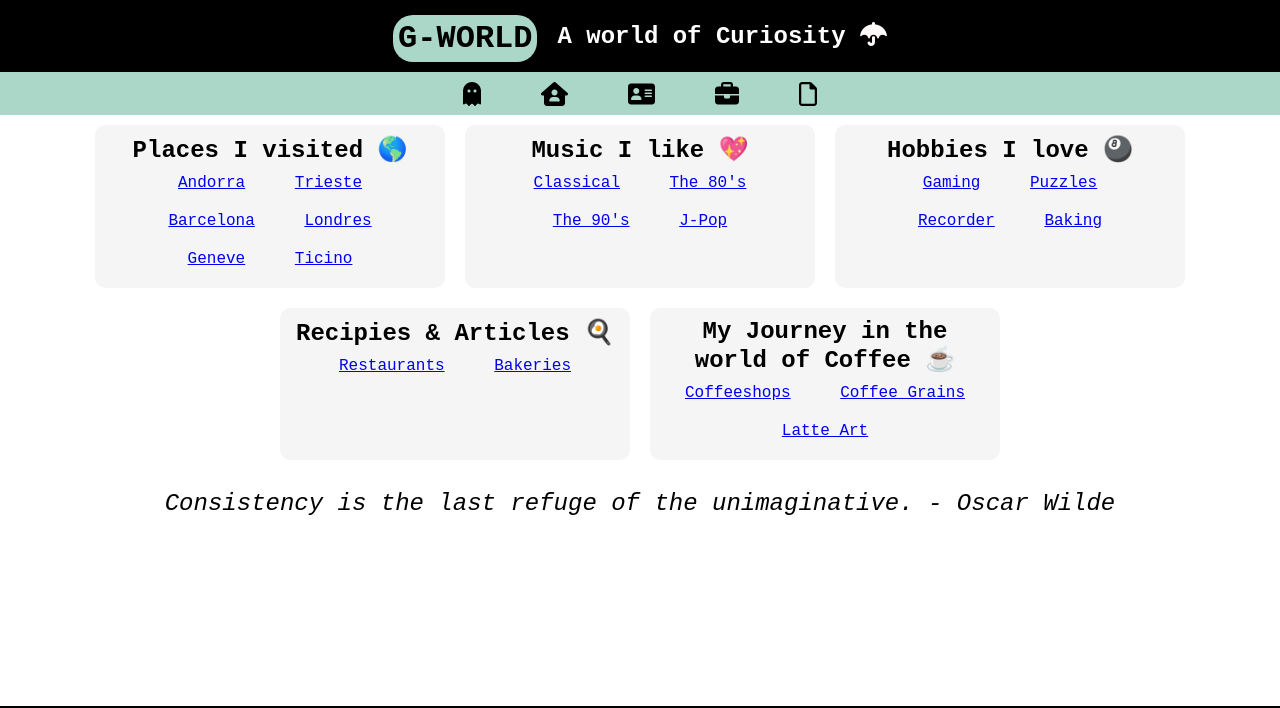
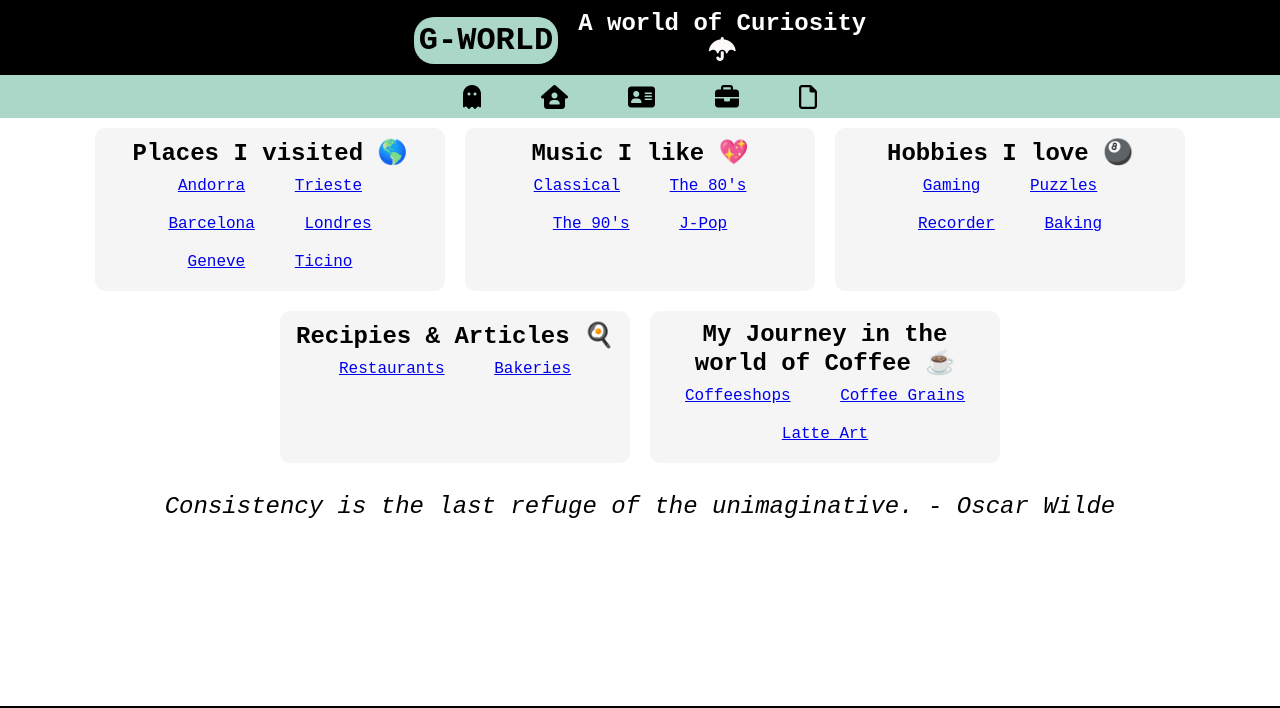
Before and after one commit to GuillePix/the90salive, a plain HTML site: page index.html in a window 1280 px wide. Shown: the top 708 px of the page. Drawn offline with Linux system fonts and the light colour scheme.

Commit message:
Update index.html

```diff
--- a/index.html
+++ b/index.html
@@ -17,8 +17,9 @@
   </head>
   <body>
     <header>
-      <h1>g-world</h1><br>
-      <h2>A world of Curiosity <span><i class="fa-solid fa-umbrella"></i></span></h2>
+      <h1>g-world</h1>
+      <br>
+      <h2>A world of Curiosity <br> <span><i class="fa-solid fa-umbrella"></i></span></h2>
     </header>
     <nav>
       <ul>
```
